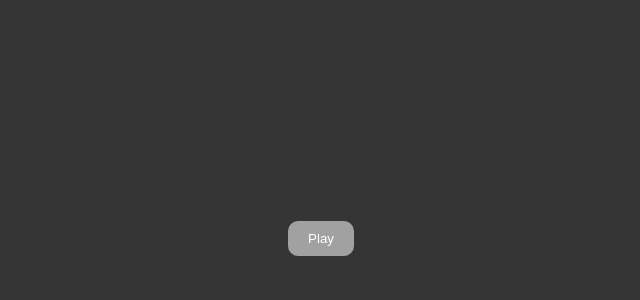
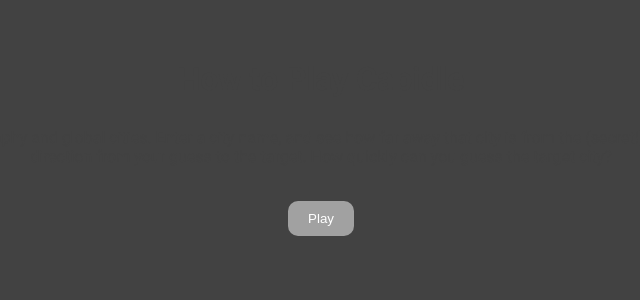
Before and after one commit to darothmedia/capidle, a React (Create React App) app: page /#/howtoplay in a window 1280 px wide. Shown: the top 300 px of the page, without its empty margins (319-959 px from the left). Built offline with nearby package versions, Linux system fonts and the light colour scheme; no server answers.

Commit message:
update site info for deploy

```diff
--- a/public/index.html
+++ b/public/index.html
@@ -9,7 +9,7 @@
       name="description"
       content="A geographic riff on Wordle. Narrow down possible cities by entering city names, then view their distance to the target city. Keep guessing until you succeed!"
     />
-    <meta name="image" property="og:image" content="https://live.staticflickr.com/65535/51924752541_b945a10cfb_o.png" />
+    <meta name="image" property="og:image" content="https://live.staticflickr.com/65535/51924752541_72bb6b3160_o.png" />
 
     <link rel="apple-touch-icon" href="" />
     <link rel="manifest" href="%PUBLIC_URL%/manifest.json" />
--- a/src/components/splash.jsx
+++ b/src/components/splash.jsx
@@ -28,7 +28,6 @@ const Splash = props => {
         </div>
         <p className="gameinfo">
           Test your geography skills!
-          <br /><br />
           Enter a city name, and see how far away that city is from the secret target city.
           How quickly can you guess the target?
         </p>
--- a/src/stylesheets/game.scss
+++ b/src/stylesheets/game.scss
@@ -23,11 +23,11 @@
 }
 
 .char {
-  background-color: darkgrey;
+  background-color: rgb(119, 119, 119);
 }
 
 .blank {
-  background-color: rgba(119, 119, 119);
+  background-color: rgb(179, 179, 179);
 }
 
 #directions {
@@ -64,7 +64,6 @@
 .gameinfo {
   margin: 0 auto;
   padding: 30px;
-  margin-bottom: 20px;
 }
 
 .worldMap, .worldCanvas {
--- a/src/stylesheets/general.scss
+++ b/src/stylesheets/general.scss
@@ -1,4 +1,4 @@
-$backgroundColor: rgb(53, 53, 53);
+$backgroundColor: rgb(66, 66, 66);
 
 .bodywrap {
   display: flex;
```
